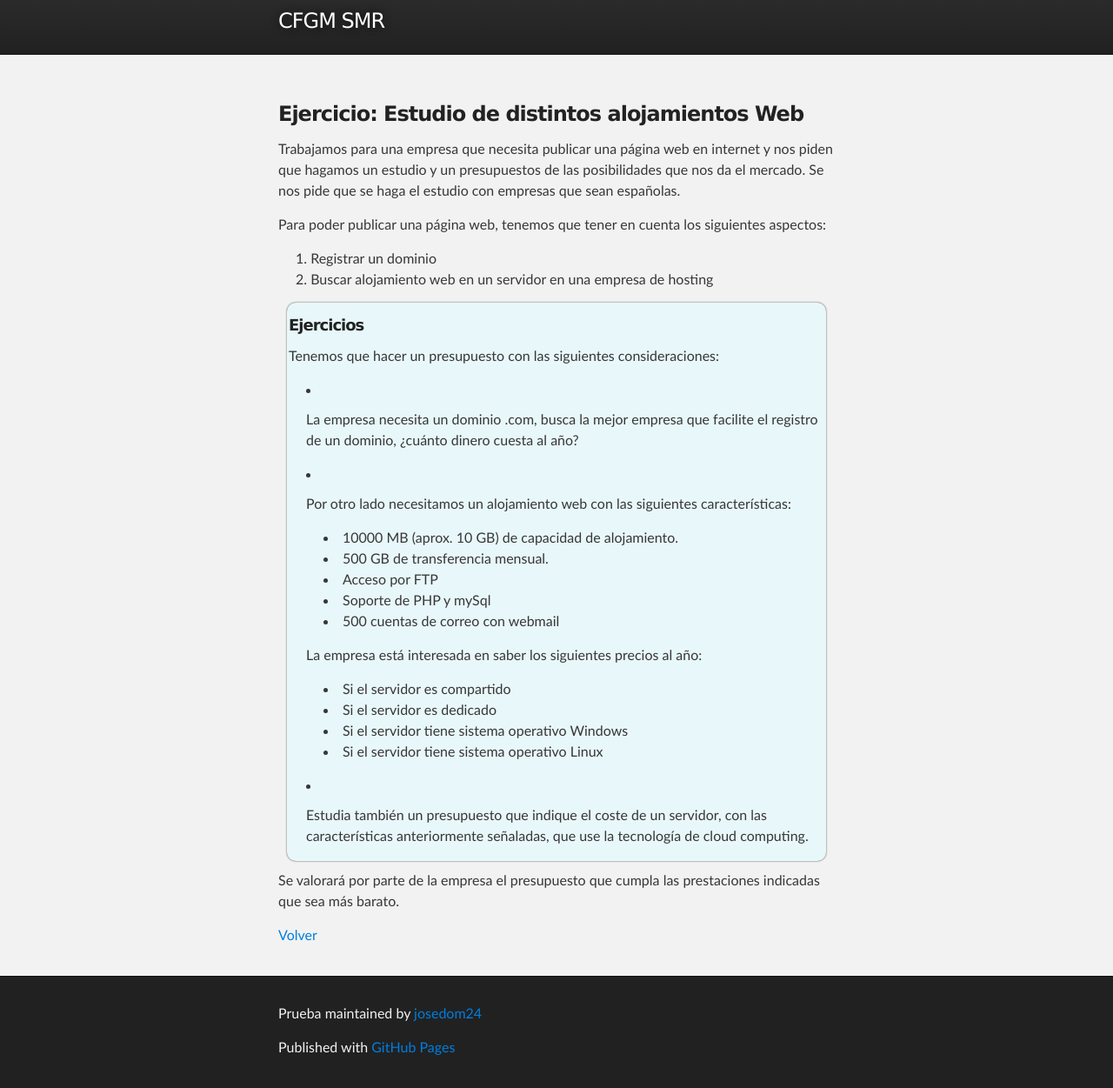
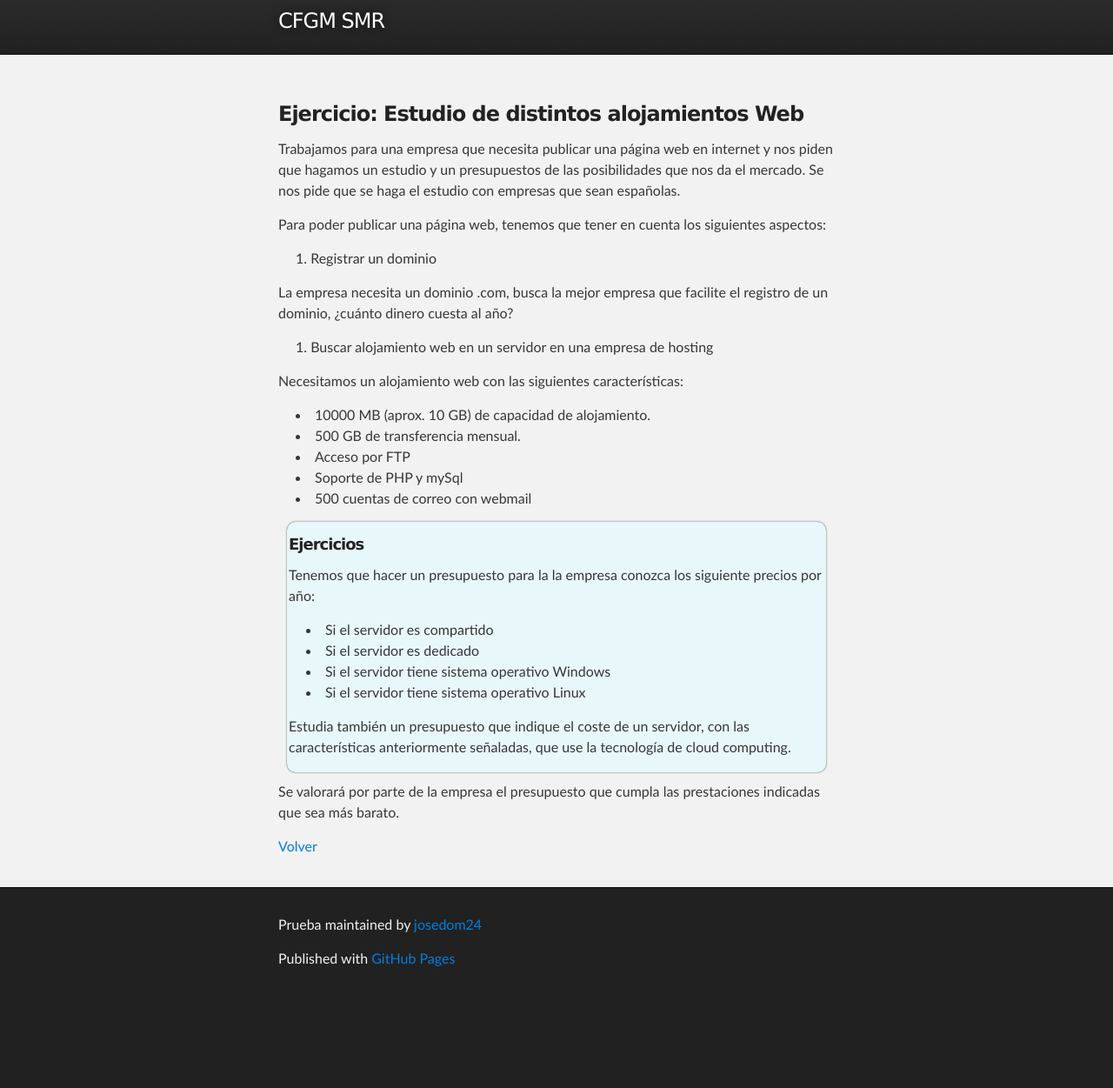
Before and after one commit to josedom24/josedom24.github.io, a Jekyll site: the page built from mod/serviciosgm/e_web_1.md, in a window 1280 px wide, cut to the strip 78-1329 px from the top of the page. Shown: the whole strip at 87% size. Built offline with Jekyll 4.4.1, drawn with Linux system fonts in a browser that asks for light colours; after the commit the page ends 1227 px from its top, so only the background shows below that.

Commit message:
Update e_web_1.md

```diff
--- a/mod/serviciosgm/e_web_1.md
+++ b/mod/serviciosgm/e_web_1.md
@@ -11,31 +11,30 @@ Trabajamos para una empresa que necesita publicar una página web en internet y
 Para poder publicar una página web, tenemos que tener en cuenta los siguientes aspectos:
 
 1. Registrar un dominio
+
+La empresa necesita un dominio .com, busca la mejor empresa que facilite el registro de un dominio, ¿cuánto dinero cuesta al año?
+
 2. Buscar alojamiento web en un servidor en una empresa de hosting
+
+Necesitamos un alojamiento web con las siguientes características:
+
+* 10000 MB (aprox. 10 GB) de capacidad de alojamiento.
+* 500 GB de transferencia mensual.
+* Acceso por FTP
+* Soporte de PHP y mySql
+* 500 cuentas de correo con webmail
 
 <div class='ejercicios' markdown='1'>
 ##### **Ejercicios**
 
-Tenemos que hacer un presupuesto con las siguientes consideraciones:
+Tenemos que hacer un presupuesto para la la empresa conozca los siguiente precios por año:
 
-* La empresa necesita un dominio .com, busca la mejor empresa que facilite el registro de un dominio, ¿cuánto dinero cuesta al año?
+* Si el servidor es compartido
+* Si el servidor es dedicado
+* Si el servidor tiene sistema operativo Windows
+* Si el servidor tiene sistema operativo Linux
 
-* Por otro lado necesitamos un alojamiento web con las siguientes características:
-
-    * 10000 MB (aprox. 10 GB) de capacidad de alojamiento.
-    * 500 GB de transferencia mensual.
-    * Acceso por FTP
-    * Soporte de PHP y mySql
-    * 500 cuentas de correo con webmail
-
-    La empresa está interesada en saber los siguientes precios al año:
-
-    * Si el servidor es compartido
-    * Si el servidor es dedicado
-    * Si el servidor tiene sistema operativo Windows
-    * Si el servidor tiene sistema operativo Linux
-
-* Estudia también un presupuesto que indique el coste de un servidor, con las características anteriormente señaladas, que use la tecnología de cloud computing.
+Estudia también un presupuesto que indique el coste de un servidor, con las características anteriormente señaladas, que use la tecnología de cloud computing.
 
 </div>
 Se valorará por parte de la empresa el presupuesto que cumpla las prestaciones indicadas que sea más barato.
```
